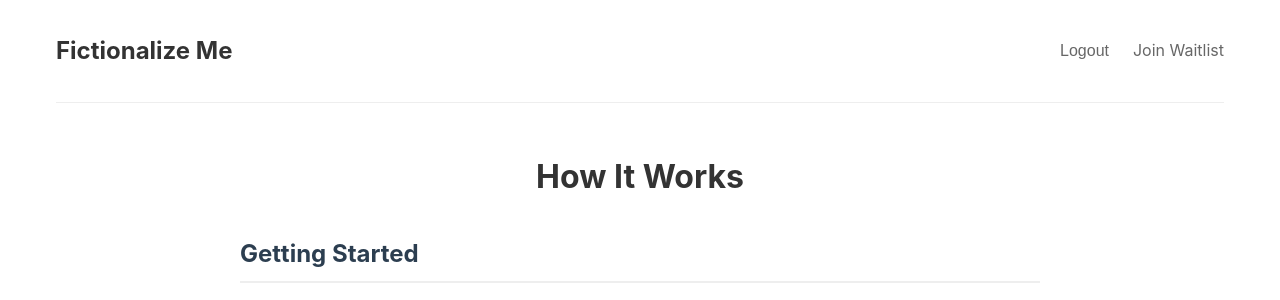
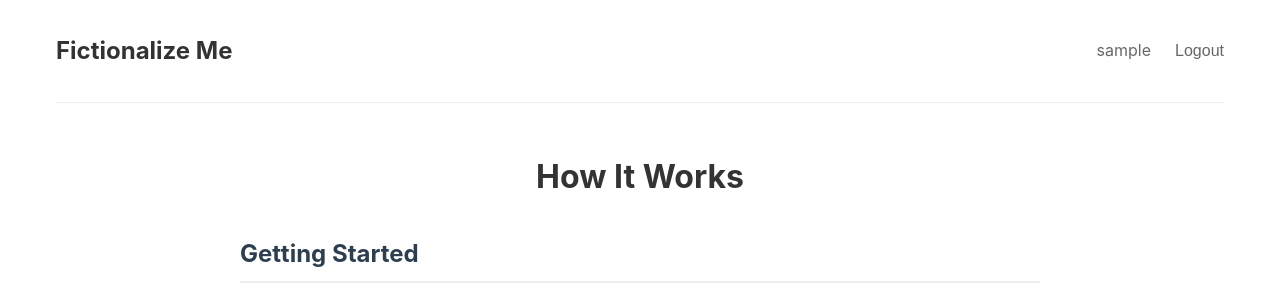
Before and after one commit to n14little/fictionalize-me, a Django app: page /faq/ in a window 1280 px wide. Shown: the top 300 px of the page. Run offline with Django 5.2, Linux system fonts and the light colour scheme; the visitor is signed in with stand-in values (Sample User, id 1); data that the repository does not hold is empty.

Commit message:
chore: logged in users have already joined

```diff
--- a/accounts/templates/accounts/base.html
+++ b/accounts/templates/accounts/base.html
@@ -190,6 +190,7 @@
             <a class="navbar-brand" href="{% url 'landing_page' %}">Fictionalize Me</a>
             <div class="nav-links">
                 {% if user.is_authenticated %}
+                    <span class="nav-link">{{ user.username }}</span>
                     <form method="post" action="{% url 'logout' %}" style="margin: 0; display: inline;">
                         {% csrf_token %}
                         <button type="submit" class="nav-link" style="background: none; border: none; padding: 0; cursor: pointer;">Logout</button>
@@ -201,8 +202,8 @@
                     {% if features.enable_signup %}
                         <a class="nav-link" href="{% url 'signup' %}">Sign Up</a>
                     {% endif %}
+                    <a class="nav-link" href="{% url 'waitlist' %}">Join Waitlist</a>
                 {% endif %}
-                <a class="nav-link" href="{% url 'waitlist' %}">Join Waitlist</a>
             </div>
         </div>
     </nav>
```
